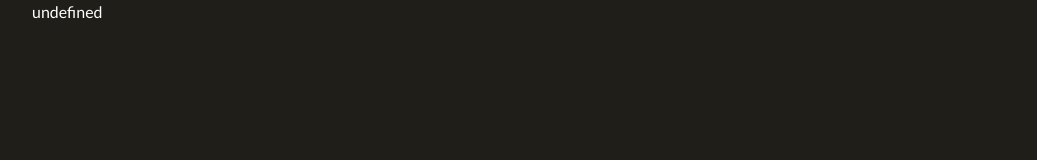
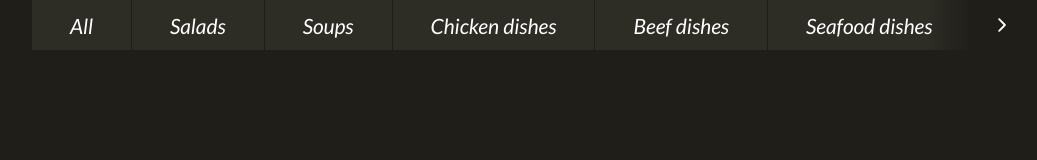
Before and after one commit to js-tasks-ru/jsbasic-20250915_ii3axapobii, a website: page 7-module/1-task/index.html in a window 1280 px wide. Shown: the whole page, without its empty margins (114-1151 px from the left). Drawn offline with Linux system fonts and the light colour scheme.

Commit message:
Выполнение задания module-7 task-1

```diff
--- a/7-module/1-task/index.html
+++ b/7-module/1-task/index.html
@@ -23,6 +23,7 @@
     let container = document.querySelector('.container');
 
     container.append(ribbon.elem);
+    ribbon.updateArrows();
   </script>
 </body>
 
--- a/7-module/1-task/index.js
+++ b/7-module/1-task/index.js
@@ -3,5 +3,105 @@ import createElement from '../../assets/lib/create-element.js';
 export default class RibbonMenu {
   constructor(categories) {
     this.categories = categories;
+    this.elem = this.render();
+
+    this.ribbonArrowLeft = this.elem.querySelector('.ribbon__arrow_left');
+    this.ribbonArrowRight = this.elem.querySelector('.ribbon__arrow_right');
+    this.ribbonInner = this.elem.querySelector('.ribbon__inner');
+
+    this.initRibbonMenu();
+    this.ribbonSelect();
+  }
+
+  initRibbonMenu(){
+    this.updateArrows();
+    this.ribbonArrowLeft.addEventListener('click', () => this.ribonnLeftSlide());
+    this.ribbonArrowRight.addEventListener('click', () => this.ribonnRightSlide());
+
+    this.ribbonInner.addEventListener('scroll', () => this.updateArrows());
+  }
+
+  ribonnLeftSlide(){
+    this.ribbonInner.scrollBy(-350, 0);
+  }
+
+  ribonnRightSlide(){
+    this.ribbonInner.scrollBy(350, 0);
+  }
+
+  updateArrows(){
+    let scrollLeft = this.ribbonInner.scrollLeft;
+    let scrollWidth = this.ribbonInner.scrollWidth;
+    let clientWidth = this.ribbonInner.clientWidth;
+    let scrollRight = scrollWidth - scrollLeft - clientWidth; // число пикселей, например, 100 или 0.
+
+    // Определение условия скрытия левой кнопки
+    if (scrollLeft === 0){
+      this.ribbonArrowLeft.classList.remove('ribbon__arrow_visible');
+    } else {
+    this.ribbonArrowLeft.classList.add('ribbon__arrow_visible');
+    }
+
+    //  Определение условия скрытия правой кнопки
+    if (scrollRight < 1){
+      this.ribbonArrowRight.classList.remove('ribbon__arrow_visible');
+    } else {
+    this.ribbonArrowRight.classList.add('ribbon__arrow_visible');
+    }
+  }
+
+  ribbonSelect() {
+    this.elem.addEventListener('click', (event) => {
+      const category = event.target.closest('.ribbon__item');
+      const categoryActive = this.elem.querySelector('.ribbon__item_active');
+      if (!category) return;
+
+      //category.preventDefault();
+      if (categoryActive) {
+        categoryActive.classList.remove('ribbon__item_active');
+      }
+      category.classList.add('ribbon__item_active');
+
+      const eventRibbonSelect = new CustomEvent('ribbon-select', {
+        detail: category.id,
+        bubbles: true,
+      });
+
+      this.elem.dispatchEvent(eventRibbonSelect);
+    });
+  }
+
+  render(){
+    this.ribbonMenu = createElement(`
+       <!--Корневой элемент RibbonMenu-->
+      <div class="ribbon">
+        <!--Кнопка прокрутки влево-->
+        <button class="ribbon__arrow ribbon__arrow_left ribbon__arrow_visible">
+          <img src="/assets/images/icons/angle-icon.svg" alt="icon">
+        </button>
+
+        <!--Кнопка прокрутки вправо-->
+        <button class="ribbon__arrow ribbon__arrow_right ribbon__arrow_visible">
+          <img src="/assets/images/icons/angle-icon.svg" alt="icon">
+        </button>
+
+        <nav class="ribbon__inner">
+        <a href="#" class="ribbon__item ribbon__item_active" data-id="">All</a>
+        </nav>
+      </div>`
+    );
+
+    this.categore = this.categories
+      .map(({id, name}) =>
+        `<!--Верстка всех категорий-->
+          <a href="#" class="ribbon__item" data-id="${id}">${name}</a>
+        `
+      )
+      .join('');
+
+      let ribbonInner = this.ribbonMenu.querySelector('.ribbon__inner');
+      ribbonInner.innerHTML = this.categore;
+
+      return this.ribbonMenu;
   }
 }
```
